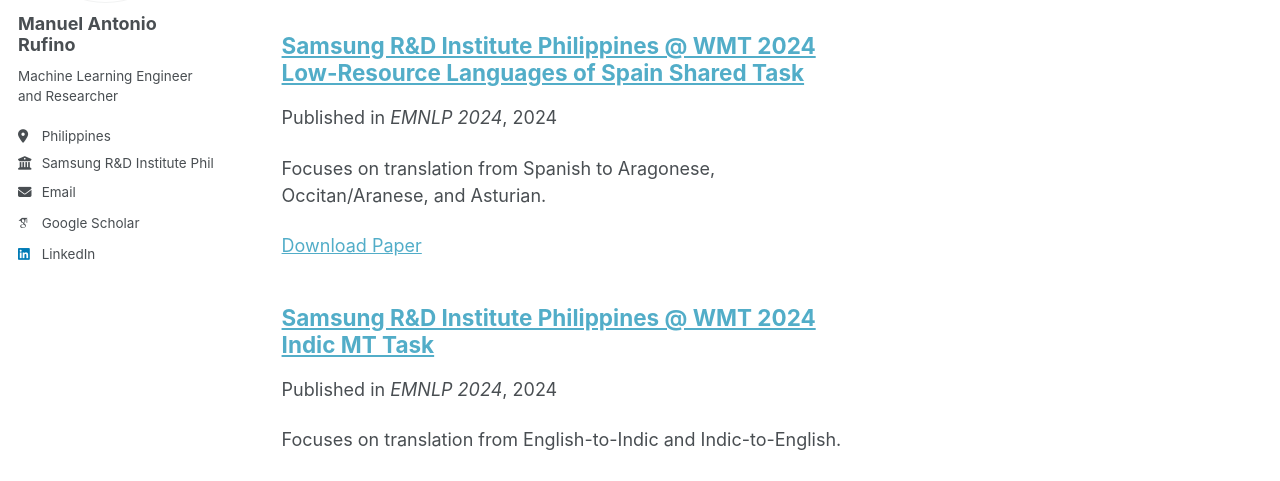
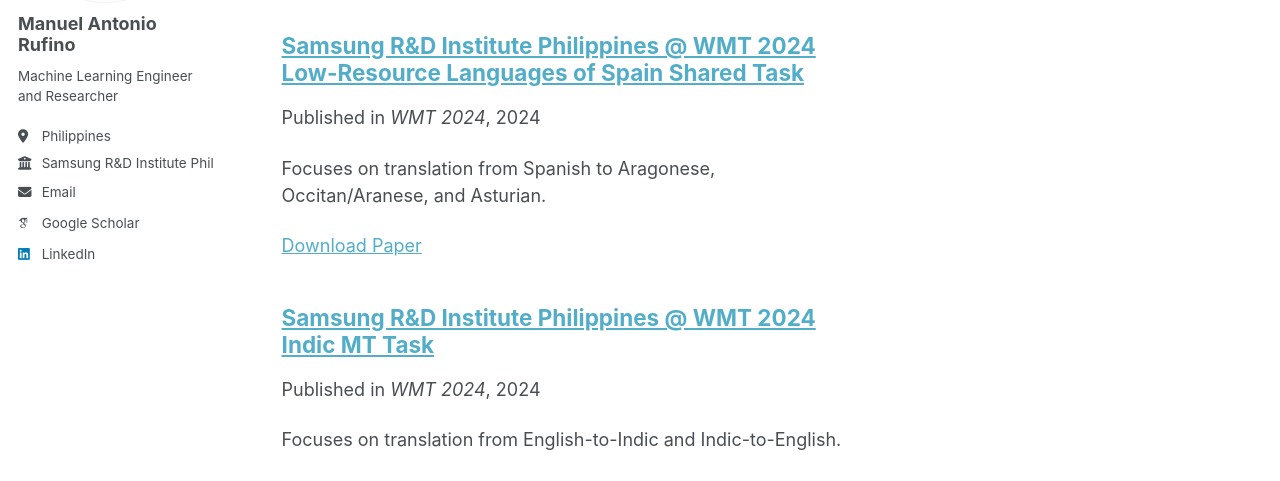
Before and after one commit to antonrufino/antonrufino.github.io, a Jekyll site: the page built from _pages/publications.html, in a window 1280 px wide and 1196 px high. Shown: the part 279-760 px from the top of the window. Built offline with Jekyll 4.4.1, drawn with Linux system fonts in a browser that asks for light colours; some web fonts are replaced.

Commit message:
Update publication venue

```diff
--- a/_publications/wmt24-indic.md
+++ b/_publications/wmt24-indic.md
@@ -5,7 +5,7 @@ category: conferences
 permalink: /publication/wmt24-indic
 excerpt: 'Focuses on translation from English-to-Indic and Indic-to-English.'
 date: 2024-11-16
-venue: 'EMNLP 2024'
+venue: 'WMT 2024'
 paperurl: 'https://aclanthology.org/2024.wmt-1.62/'
 citation: # 'Your Name, You. (2009). &quot;Paper Title Number 1.&quot; <i>Journal 1</i>. 1(1).'
 ---
--- a/_publications/wmt24-spanish.md
+++ b/_publications/wmt24-spanish.md
@@ -5,7 +5,7 @@ category: conferences
 permalink: /publication/wmt24-spanish
 excerpt: 'Focuses on translation from Spanish to Aragonese, Occitan/Aranese, and Asturian.'
 date: 2024-11-16
-venue: 'EMNLP 2024'
+venue: 'WMT 2024'
 paperurl: 'https://aclanthology.org/2024.wmt-1.86/'
 citation: # 'Your Name, You. (2009). &quot;Paper Title Number 1.&quot; <i>Journal 1</i>. 1(1).'
 ---
```
